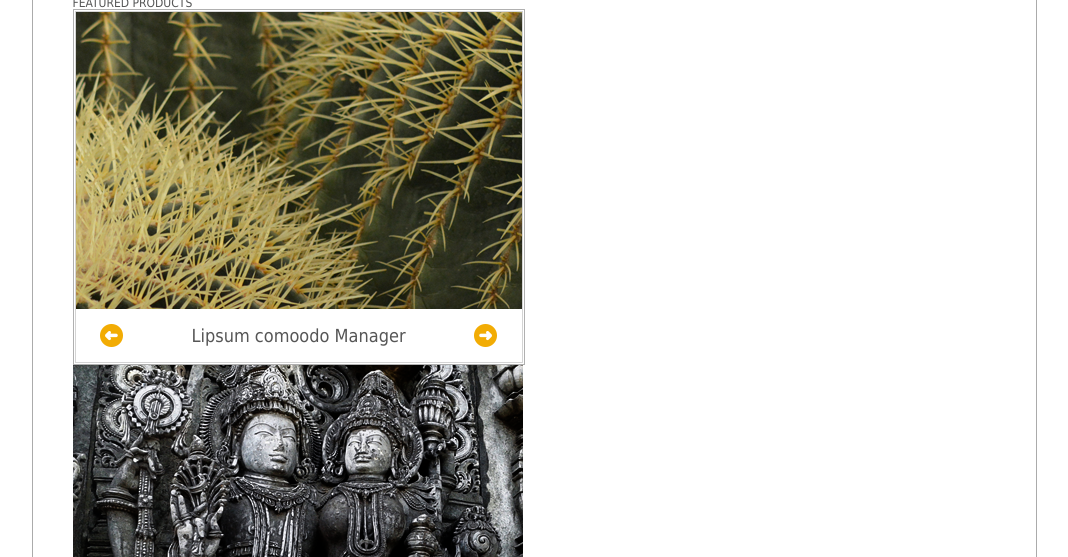
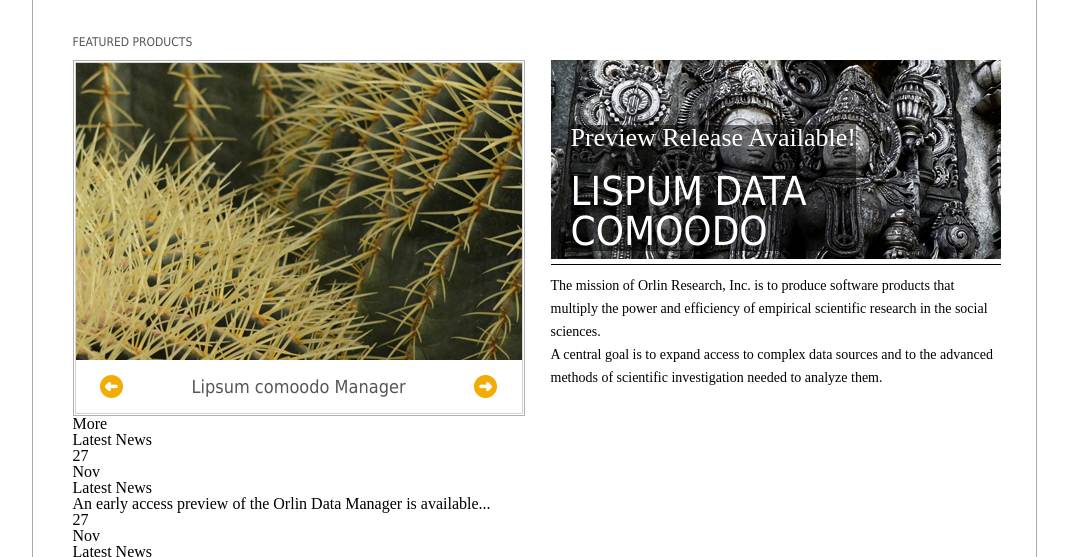
Before and after one commit to teenage-riot/minimal_lipsum, a plain HTML site: page index.html in a window 1280 px wide. Shown: the part 221-778 px from the top of the page, without its empty margins (106-1174 px from the left). Drawn offline with Linux system fonts and the light colour scheme; a web font is replaced by a local one.

Commit message:
.featured processing

```diff
--- a/css/_featured.scss
+++ b/css/_featured.scss
@@ -1,21 +1,24 @@
 .featured {
+  margin-top: 39px;
+
   &__header {
     color: #555656;
     font-family: "Tahoma";
     text-transform: uppercase;
     font-size: 12px;
+    margin-bottom: 12px;
   }
 
   &__slider {
-    // display: flex;
+    display: flex;
   }
 
   &__left-block {
     border: 1px solid #d4d4d4;
     outline: 1px solid #b0b0b0;
     outline-offset: 1px;
-    margin: 2px;
-    max-width: 448px;
+    margin: 2px 28px 2px 2px;
+    width: 50%;
   }
 
   &__arrow-block {
@@ -28,7 +31,8 @@
     padding: 15px 24px;
   }
 
-  &__left-arrow, &__right-arrow {
+  &__left-arrow,
+  &__right-arrow {
     transition: all .3s;
 
     &:hover {
@@ -39,4 +43,54 @@
       transform: scale(0.95);
     }
   }
+
+  &__right-block {
+    position: relative;
+  }
+
+  &__image-container {
+    position: relative;
+    margin-bottom: 15px;
+
+    & img {
+      display: block;
+    }
+
+    &::after {
+      background-color: #000;
+      bottom: -6px;
+      color: #3c3c3c;
+      content: "";
+      height: 1px;
+      left: 0;
+      position: absolute;
+      width: 100%;
+    }
+  }
+
+  &__title-block {
+    background-color: rgba(0, 0, 0, 0.5);
+    color: #fff;
+    position: absolute;
+    top: 65px;
+    left: 20px;
+  }
+
+  &__subtitle {
+    font-family: "Novecentowide-Book";
+    font-size: 26px;
+    margin-bottom: 20px;
+  }
+
+  &__title {
+    font-family: "Tahoma";
+    font-size: 40px;
+    text-transform: uppercase;
+  }
+
+  &__text {
+    font-family: "Helvetica Narrow CE Regular";
+    font-size: 14px;
+    line-height: 23px;
+  }
 }
--- a/index.html
+++ b/index.html
@@ -10,6 +10,7 @@
   <link href="https://db.onlinewebfonts.com/c/f11569a98f7eb2ee54d418b85e1e5659?family=Novecentowide-Book" rel="stylesheet" type="text/css"/>
   <link href="https://db.onlinewebfonts.com/c/a89cf050c859a23e4b6d9cf5989acf9e?family=Myriad+Pro" rel="stylesheet" type="text/css"/>
   <link href="https://db.onlinewebfonts.com/c/90099a871ed126964368cf993297ac41?family=Swis721+Th+BT+Thin" rel="stylesheet" type="text/css"/>
+  <link href="https://db.onlinewebfonts.com/c/f72b1d468cfaae873bfc1550df0a0f9c?family=Helvetica+Narrow+CE+Regular" rel="stylesheet">
   <title>minimal_lipsum by teenage-riot</title>
 </head>
 
@@ -51,18 +52,22 @@
               </div>
             </div>
             <div class="featured__right-block">
-              <img src="img/buddhas.png" alt="Buddhas">
-              <div class="featured__subtitle">Preview Release Available!</div>
-              <div class="featured__title">Lispum Data Comoodo </div>
+              <div class="featured__image-container">
+                <img src="img/buddhas.png" alt="Buddhas">
+                <div class="featured__title-block">
+                  <div class="featured__subtitle">Preview Release Available!</div>
+                  <div class="featured__title">Lispum Data <br> Comoodo </div>
+                </div>
+              </div>
               <div class="featured__text">
                 The mission of Orlin Research, Inc. is to produce software products that
-                multiply the power and efficiency of empirical scientific research in the social sciences.
+                multiply the power and efficiency of empirical scientific research in the social sciences. <br>
                 A central goal is to expand access to complex data sources and to the advanced methods of scientific
                 investigation needed to analyze them.
               </div>
             </div>
-            <div class="button">More</div>
           </div>
+          <div class="button">More</div>
         </section>
         <section class="info">
           <div class="info-news">
```
Also changed, not shown: css/styles.css, 1 other file.
